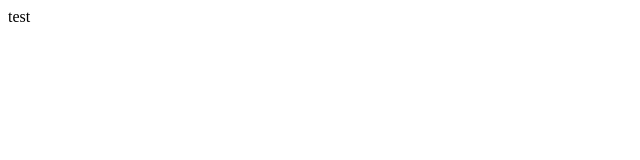
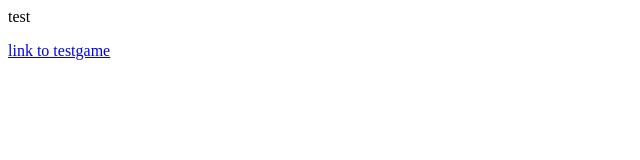
Before and after one commit to chikausa/mahoutsukais, a plain HTML site: page index.html in a window 1280 px wide. Shown: the whole page, without its empty margins (0-640 px from the left). Drawn offline with Linux system fonts and the light colour scheme.

Commit message:
Update index.html

```diff
--- a/index.html
+++ b/index.html
@@ -1 +1,3 @@
 <p>test </p>
+
+<p><a href="chikausa.github.io/valentines.html">link to testgame</a></p>
```
